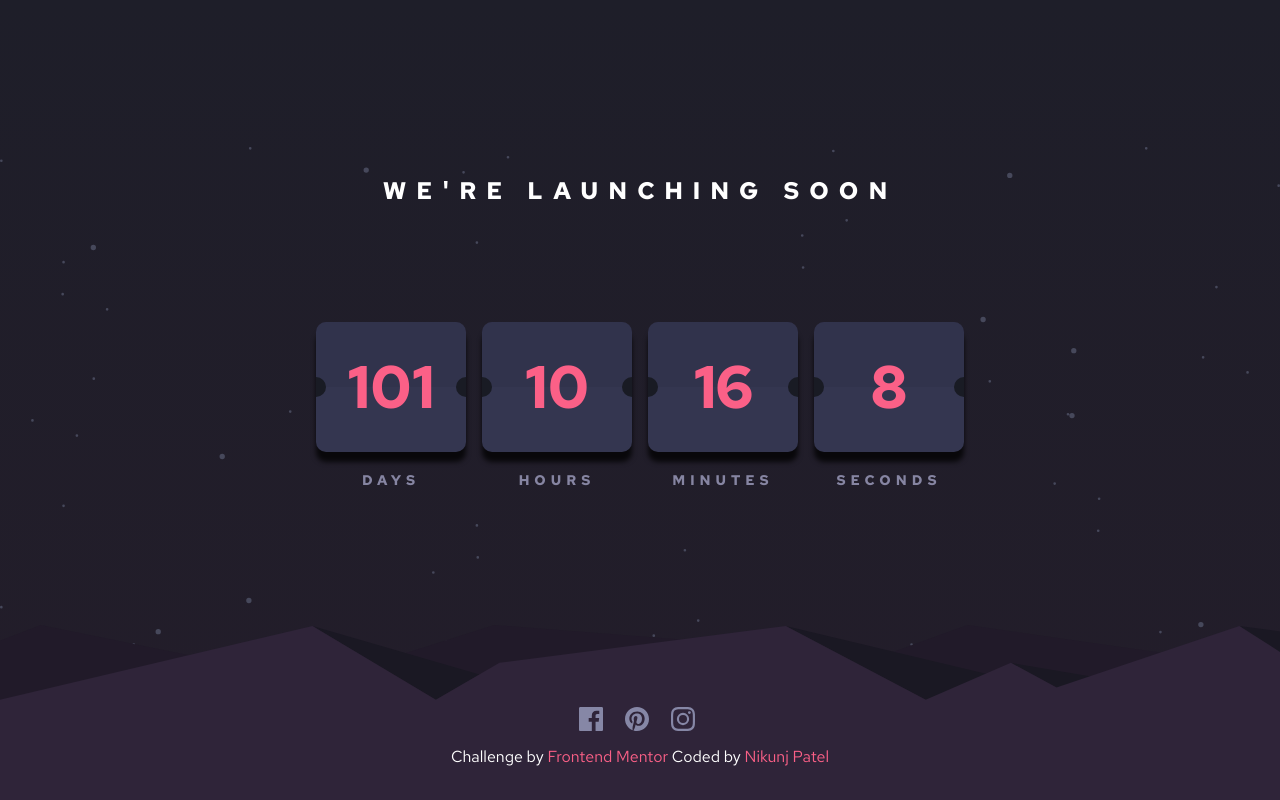
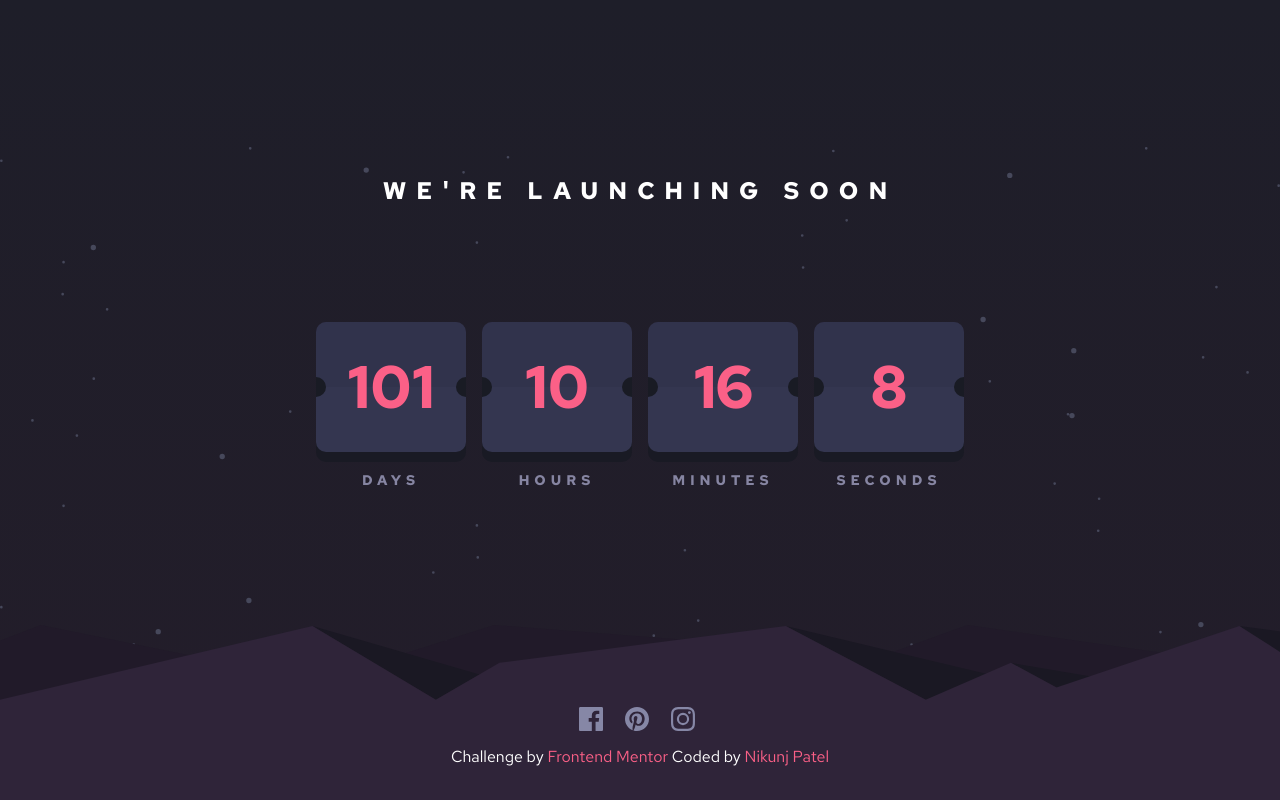
Before and after one commit to NikunjPatel-10/launch-countdown-timer-main, a website: page index.html in a window 1280 px wide. Drawn offline with nearby package versions, Linux system fonts and the light colour scheme.

Commit message:
feat:bug fix

```diff
--- a/assets/scss/styles.scss
+++ b/assets/scss/styles.scss
@@ -61,9 +61,8 @@ body::after {
     background-color: hsl(236, 21%, 26%);
     border-radius: 10px;
     overflow: hidden;
-    box-shadow: 0px 10px 5px 0px rgba(0, 0, 0, 0.75);
-    -webkit-box-shadow: 0px 10px 5px 0px rgba(0, 0, 0, 0.75);
-    -moz-box-shadow: 0px 10px 5px 0px rgba(0, 0, 0, 0.75);
+    box-shadow: 0px 10px 0px 0px hsl(234, 17%, 12%);
+
 
 
 
```
Also changed, not shown: assets/css/styles.css, 1 other file.
